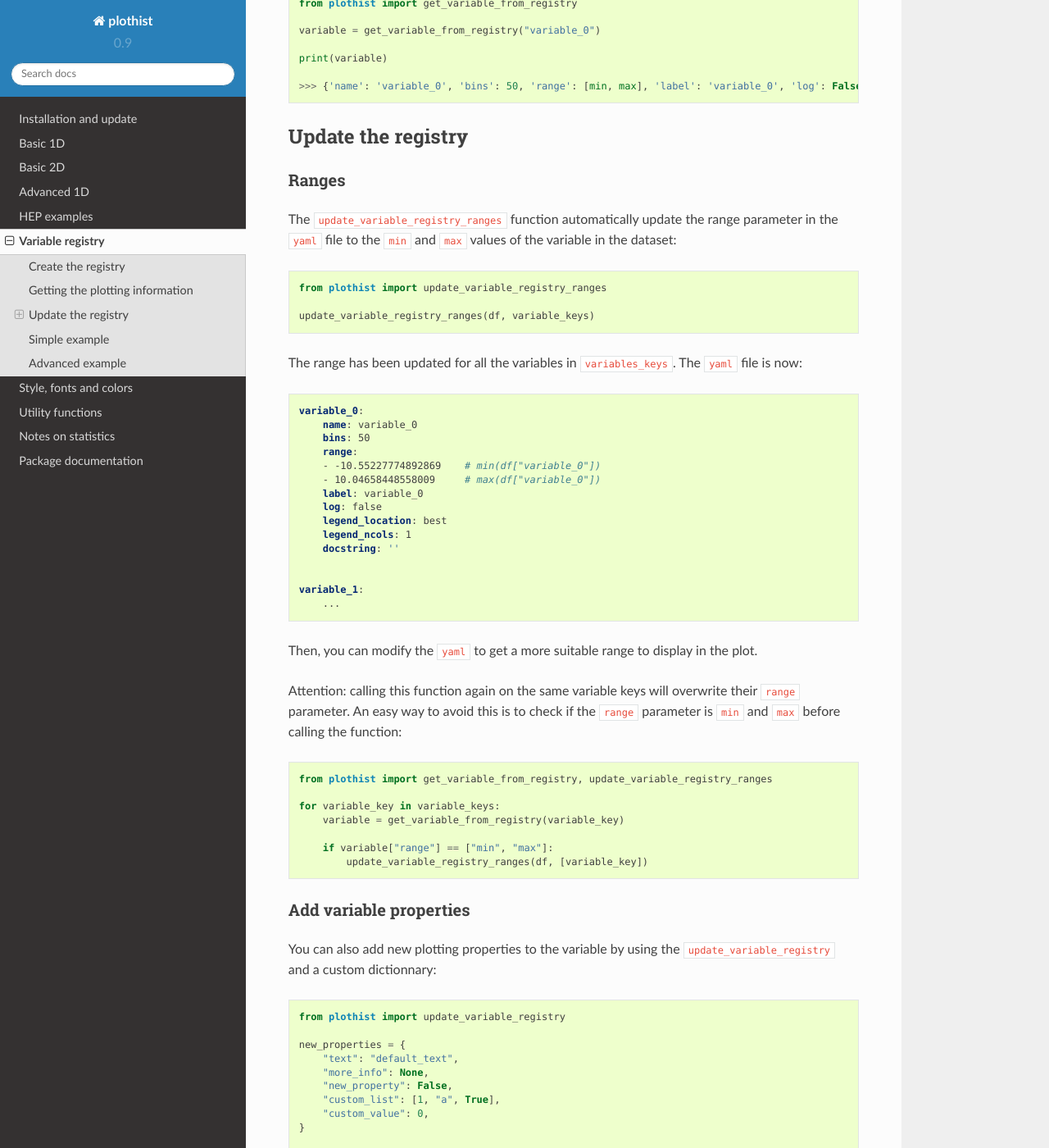
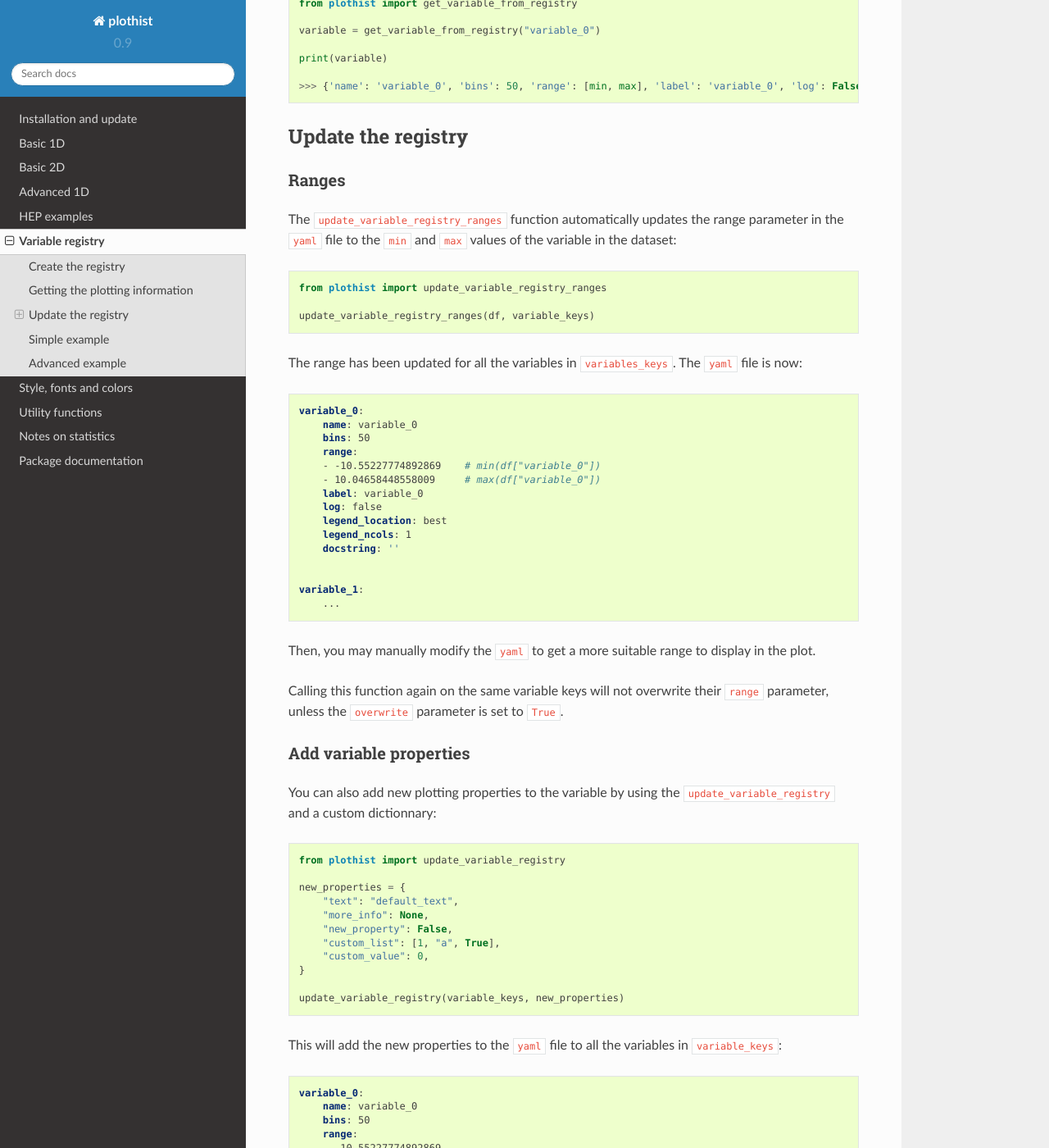
Before and after one commit to cyrraz/plothist, a Sphinx documentation site: the page built from docs/basics/variable_registry.rst, in a window 1280 px wide and 1400 px high, scrolled down 1116 px. Shown: the whole window at 82% size. Built offline with Sphinx 7.4.7 and the Read the Docs theme 2.0.0, drawn with Linux system fonts in a browser that asks for light colours; some of the changed text lies outside the part shown.

Commit message:
doc update according to PR requests

```diff
--- a/docs/basics/variable_registry.rst
+++ b/docs/basics/variable_registry.rst
@@ -42,7 +42,7 @@ For each variable, the following information is stored by default in the ``varia
 
 It is then really easy to modify the plotting information by hand inside the ``yaml`` file.
 
-To add new variables to an already existing ``variable_registry.yaml`` file, you only need to add the new variable keys to the ``variable_keys`` list and call ``create_variable_registry`` again. By default, the information of the variable is not overwrite. The hand-written modifications are kept, unless the ``reset`` parameter is set to ``True``.
+To add new variables to an already existing ``variable_registry.yaml`` file, you only need to add the new variable keys to the ``variable_keys`` list and call ``create_variable_registry`` again. By default, the information on the variables already present in the registry is not overwritten. The hand-written modifications are kept, unless the ``reset`` parameter is set to ``True``.
 
 Getting the plotting information
 ================================
@@ -66,7 +66,7 @@ Update the registry
 Ranges
 ------
 
-The ``update_variable_registry_ranges`` function automatically update the range parameter in the ``yaml`` file to the ``min`` and ``max`` values of the variable in the dataset:
+The ``update_variable_registry_ranges`` function automatically updates the range parameter in the ``yaml`` file to the ``min`` and ``max`` values of the variable in the dataset:
 
 .. code-block:: python
 
@@ -94,19 +94,9 @@ The range has been updated for all the variables in ``variables_keys``. The ``ya
     variable_1:
         ...
 
-Then, you can modify the ``yaml`` to get a more suitable range to display in the plot.
+Then, you may manually modify the ``yaml`` to get a more suitable range to display in the plot.
 
-Attention: calling this function again on the same variable keys will overwrite their ``range`` parameter. An easy way to avoid this is to check if the ``range`` parameter is ``min`` and ``max`` before calling the function:
-
-.. code-block:: python
-
-    from plothist import get_variable_from_registry, update_variable_registry_ranges
-
-    for variable_key in variable_keys:
-        variable = get_variable_from_registry(variable_key)
-
-        if variable["range"] == ["min", "max"]:
-            update_variable_registry_ranges(df, [variable_key])
+Calling this function again on the same variable keys will not overwrite their ``range`` parameter, unless the ``overwrite`` parameter is set to ``True``.
 
 
 Add variable properties
```
